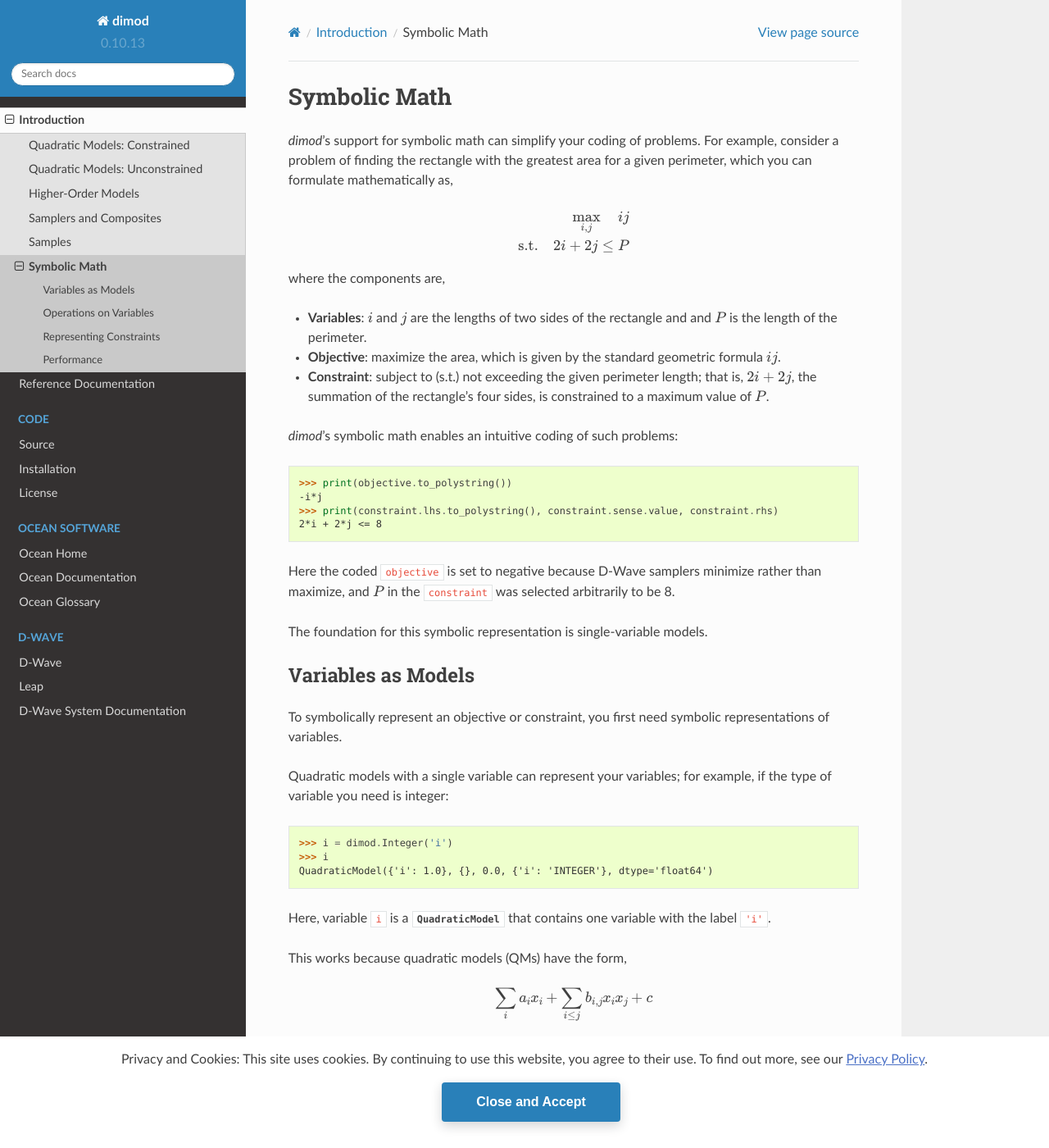
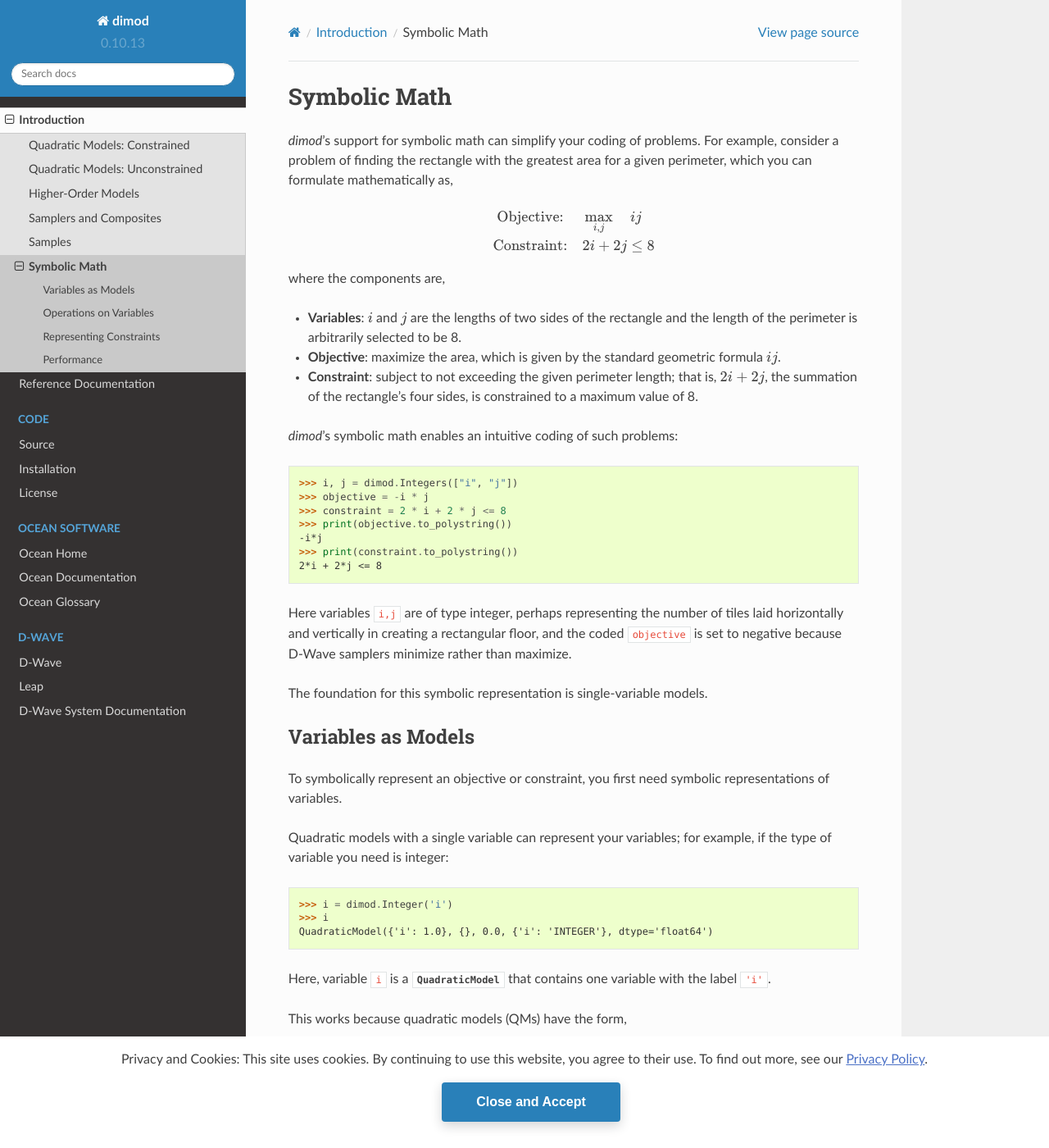
Before and after one commit to dwavesystems/dimod, a Sphinx documentation site: the page built from docs/intro/intro_symbolic_math.rst, in a window 1280 px wide and 1400 px high. Shown: the whole window at 82% size. Built offline with Sphinx 7.4.7 and the Read the Docs theme 2.0.0, drawn with Linux system fonts in a browser that asks for light colours; the version number is read from the project's files by our own code; some of the changed text lies outside the part shown.

Commit message:
Implement review comments

```diff
--- a/docs/intro/intro_symbolic_math.rst
+++ b/docs/intro/intro_symbolic_math.rst
@@ -10,30 +10,34 @@ a given perimeter, which you can formulate mathematically as,
 
 .. math::
 
-  \max_{i,j} \quad ij
+  \textrm{Objective: } \quad &\max_{i,j} \quad ij
 
-  \textrm{s.t.} \quad 2i+2j \le P
+  \textrm{Constraint:} \quad &2i+2j \le 8
 
 where the components are,
 
 * **Variables**: :math:`i` and :math:`j` are the lengths of two sides of the
-  rectangle and and :math:`P` is the length of the perimeter.
+  rectangle and the length of the perimeter is arbitrarily selected to be 8.
 * **Objective**: maximize the area, which is given by the standard geometric
   formula :math:`ij`.
-* **Constraint**: subject to (s.t.) not exceeding the given perimeter length;
+* **Constraint**: subject to not exceeding the given perimeter length;
   that is, :math:`2i+2j`, the summation of the rectangle's four sides, is
-  constrained to a maximum value of :math:`P`.
+  constrained to a maximum value of 8.
 
 *dimod*'s symbolic math enables an intuitive coding of such problems:
 
->>> print(objective.to_polystring())            # doctest:+SKIP
+>>> i, j = dimod.Integers(["i", "j"])
+>>> objective = -i * j
+>>> constraint = 2 * i + 2 * j <= 8
+>>> print(objective.to_polystring())
 -i*j
->>> print(constraint.lhs.to_polystring(), constraint.sense.value, constraint.rhs)  # doctest:+SKIP
+>>> print(constraint.to_polystring())
 2*i + 2*j <= 8
 
-Here the coded ``objective`` is set to negative because D-Wave samplers minimize
-rather than maximize, and :math:`P` in the ``constraint`` was selected arbitrarily
-to be 8.
+Here variables :code:`i,j` are of type integer, perhaps representing the number
+of tiles laid horizontally and vertically in creating a rectangular floor, and
+the coded ``objective`` is set to negative because D-Wave samplers minimize
+rather than maximize.
 
 The foundation for this symbolic representation is single-variable models.
 
@@ -64,8 +68,8 @@ where :math:`\{ x_i\}_{i=1, \dots, N}` can be integer variables
 remaining coefficients to zero, the model represents a single variable,
 :math:`x_1`.
 
-When your variable is used in a linear term of a polynomial, such as :math:`3.7i`,
-the coefficient (:math:`3.7`) is represented in this same model by the value of
+When your variable is used in a linear term of a polynomial, such as :math:`3.75i`,
+the coefficient (:math:`3.75`) is represented in this same model by the value of
 the linear bias on the ``'i'``--labeled variable:
 
 >>> 3.75 * i
@@ -75,8 +79,8 @@ Similarly, when your variable is in a quadratic term, such as :math:`2.2i^2`, th
 coefficient (:math:`2.2`) is represented in this same model by the value of
 the quadratic bias, :math:`b_{1, 1} = 2.2`:
 
->>> (3.75 * i + 2.2 * i * i).quadratic
-{('i', 'i'): 2.2}
+>>> 3.75 * i + 2.2 * i * i
+QuadraticModel({'i': 3.75}, {('i', 'i'): 2.2}, 0.0, {'i': 'INTEGER'}, dtype='float64')
 
 You can see the various methods of creating such variables in the
 :ref:`Generators <generators_symbolic_math>` reference documentation.
```
Also changed, not shown: other parts of docs/intro/intro_symbolic_math.rst (+1 -1 lines).
